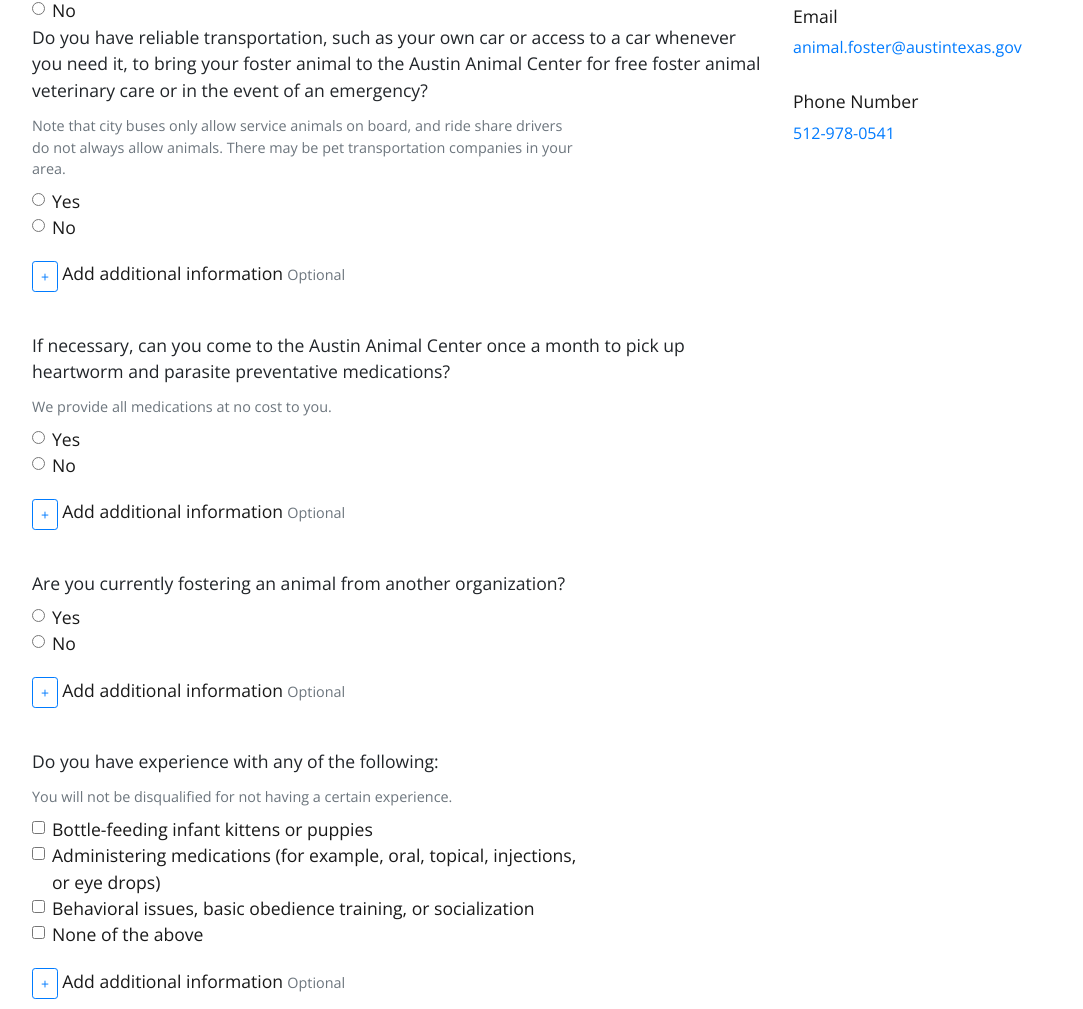
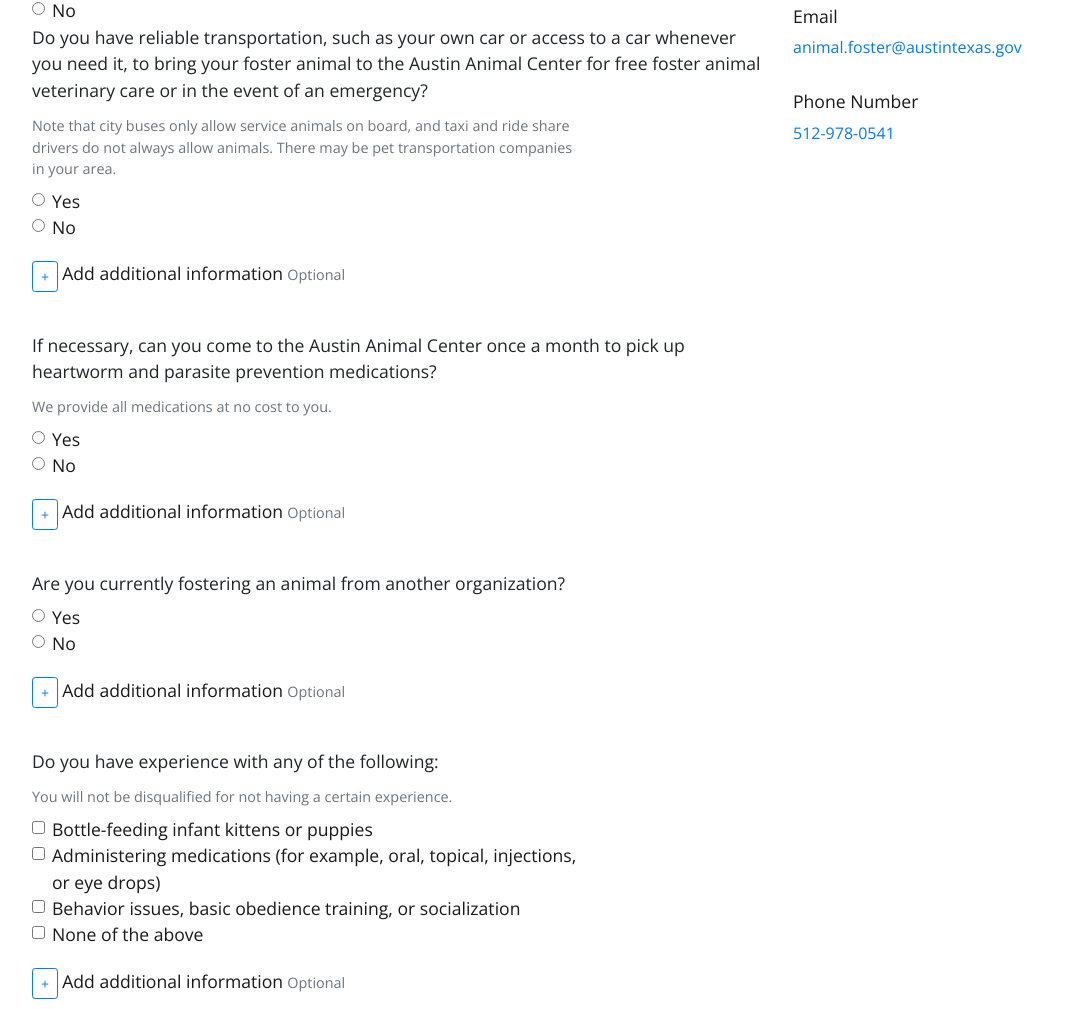
Before and after one commit to cityofaustin/prototypeform, a Jekyll site: the page built from _pages/Yourself_info.html, in a window 1280 px wide. Shown: the part 333-1342 px from the top of the page, without its empty margins (53-1136 px from the left). Built offline with Jekyll 4.4.1, drawn with Linux system fonts in a browser that asks for light colours; nearby versions of some CDN libraries.

Commit message:
Yourself updates
juliazbyron 2 days ago  Collaborator
I think we shouldn’t be deleting this “Add additional info” option, right?
I definitely agree with you here.

juliazbyron 2 days ago  Collaborator
Should we say “taxi and ride share drivers”?
Updated

juliazbyron 2 days ago  Collaborator
Putting this here bc I can’t see how to put it on line 73 - should we change ‘preventative’ to ‘prevention’ or something else simpler?
Changed to prevention

juliazbyron 2 days ago  Collaborator
Change ‘behavioral’ to ‘behavior’?
Updated.

```diff
--- a/_pages/Yourself_info.html
+++ b/_pages/Yourself_info.html
@@ -41,7 +41,7 @@ layout: contact_sidebar
       <fieldset>
         <legend>Do you have reliable transportation, such as your own car or access to a car whenever you need it, to bring your foster animal to the Austin Animal Center for free foster animal veterinary care or in the event of an emergency?</legend>
         <small id="transportationHelpBlock" class="form-text text-muted">
-            Note that city buses only allow service animals on board, and ride share drivers do not always allow animals. There may be pet transportation companies in your area.
+            Note that city buses only allow service animals on board, and taxi and ride share drivers do not always allow animals. There may be pet transportation companies in your area.
         </small>
         <div class="form-check">
             <input class="form-check-input" type="radio" name="transportationRadios" id="transportationRadios1" value="Yes">
@@ -70,7 +70,7 @@ layout: contact_sidebar
     </div>
     <div class="js-medications-selection">
       <fieldset>
-        <legend>If necessary, can you come to the Austin Animal Center once a month to pick up heartworm and parasite preventative medications?</legend>
+        <legend>If necessary, can you come to the Austin Animal Center once a month to pick up heartworm and parasite prevention medications?</legend>
         <small id="medicationsHelpBlock" class="form-text text-muted">
             We provide all medications at no cost to you.
         </small>
@@ -146,7 +146,7 @@ layout: contact_sidebar
         <div class="form-check">
           <input class="form-check-input" type="checkbox" value="" id="experienceCheck3">
           <label class="form-check-label" for="experienceCheck3">
-            Behavioral issues, basic obedience training, or socialization
+            Behavior issues, basic obedience training, or socialization
           </label>
         </div>
         <div class="form-check">
```
